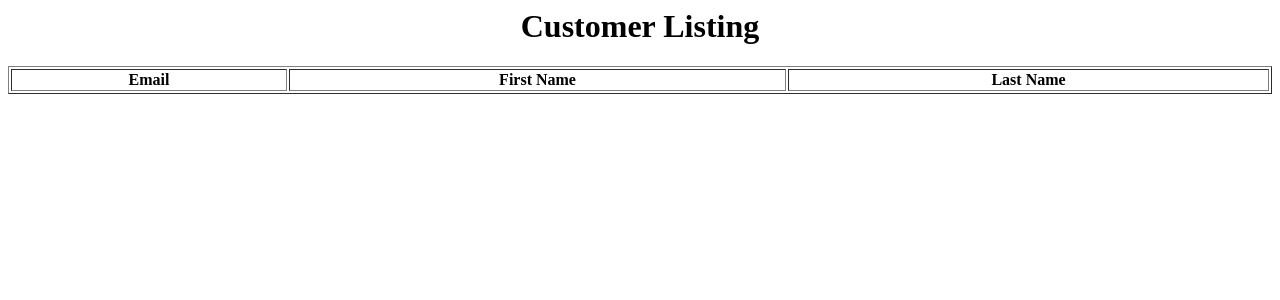
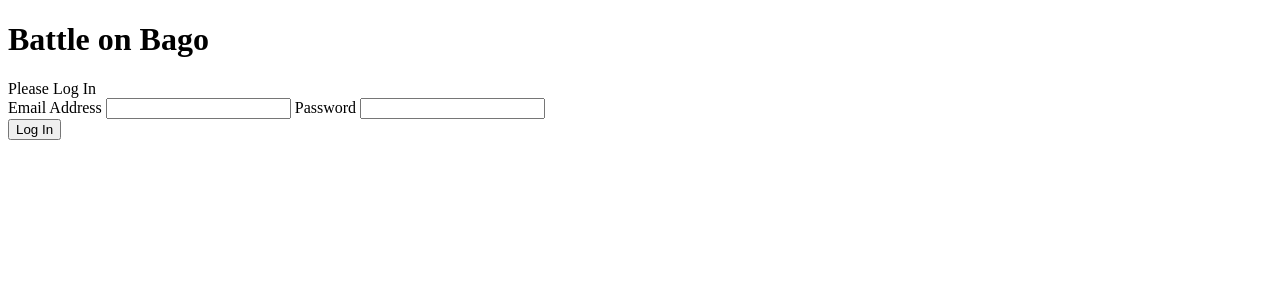
Before and after one commit to tsmith3480/Battle-on-Bago, a PHP site: page /BoBHTML/_php/DBQuery.php in a window 1280 px wide. Shown: the top 300 px of the page. Run offline with PHP 8.4, Linux system fonts and the light colour scheme; data that the repository does not hold is empty; some libraries are stand-ins or nearby versions.

Commit message:
Password protected DBQuery. Added session and cookie variables.

```diff
--- a/public/BoBHTML/_php/DBQuery.php
+++ b/public/BoBHTML/_php/DBQuery.php
@@ -1,5 +1,5 @@
 <?php
-//require_once('passwordverify.php');
+require_once('../_php/PasswordVerifySession.php');
 //require_once('GetNameCookie.php');
 ?>
 <html>
@@ -24,7 +24,7 @@
 		$username = 'bobadmin';
 		$password = 'Agilebob60515';
 		$db = new PDO($dsn,$username,$password);*/
-
+        print ('<h1>Welcome, ' . $_COOKIE["FirstName"] . '</h1>');
 		$db = new PDO("sqlsrv:Server=agilebob.database.windows.net;Database=bob", "bobadmin", "Agilebob60515");
 		$SQL = $db->prepare('Select * from tblContestants');
 		$SQL->execute();
--- /dev/null
+++ b/public/BoBHTML/_php/PasswordVerifySession.php
@@ -0,0 +1,113 @@
+<!DOCTYPE html>
+<?php
+/**
+ * Created by PhpStorm.
+ * User: tony
+ * Date: 4/8/16
+ * Time: 11:00 AM
+ */
+
+session_start();
+if (!isset($_SESSION["contId"])){
+    # Check for empty credentials
+    switch (true) {
+        case empty($_POST["txtEmail"]):
+            showForm();
+            exit();
+        case empty($_POST["txtPassword"])   :
+            showForm();
+            exit();
+        default:
+            $Email = $_POST["txtEmail"];
+            $Password = $_POST["txtPassword"];
+            break;
+    }
+
+    # Validate password
+    if ($Password != Password($Email, $FirstName)) {
+        showForm('Invalid email and password combination');
+        exit();
+    }
+
+    setcookie('FirstName', $FirstName, strtotime('+1 week'), "/");
+    $_SESSION["contId"] = $Email;
+}
+
+# Return users password from the DB
+function Password($contID, &$FirstName)
+{
+    $dsn = 'sqlsrv:Server=agilebob.database.windows.net;Database=bob';
+    $uname = 'bobadmin';
+    $pwd = 'Agilebob60515';
+    $options = array(PDO::ATTR_ERRMODE => PDO::ERRMODE_EXCEPTION);
+
+    try {
+        $db = new PDO($dsn, $uname, $pwd, $options);
+
+        $SQL = $db->prepare("SELECT Password, fName FROM tblContestants WHERE Email = :contId");
+        $SQL->bindValue(':contId', $contID);
+
+        $SQL->execute();
+        $Contestant = $SQL->fetch();
+
+        if ($Contestant === false) {
+            $Password = null;
+        } else {
+            $Password = $Contestant['Password'];
+            $FirstName = $Contestant['fName'];
+        }
+
+        $SQL->closeCursor();
+        $db = null;
+
+    } catch (PDOException $e) {
+        $error_message = $e->getMessage();
+        echo("<p>Database error: $error_message</p>");
+        exit();
+    }
+
+    return $Password;
+}
+
+    #Shows HTML login form
+    function showForm($msg = "Please Log In")
+    {
+        print ('
+			<html>
+			<head>
+
+			</head>
+
+			<body>
+				<div id="Container">
+					<header>
+						<h1>Battle on Bago</h1>
+					</header>
+
+					<div id="Logo">
+					</div><!-- End of Logo -->
+
+					<div id="OrderForm">
+						<div id="message">' . $msg . '</div>
+
+						<form method="post" action="">
+
+							<div id="FormFields">
+								<label for="txtEmail">Email Address</label>
+								<input type="text" name="txtEmail" id="txtEmail" />
+
+								<label for="txtPassword">Password</label>
+								<input type="password" name="txtPassword" id="txtPassword" />
+							</div><!-- End of FormFields -->
+
+							<div id="FormButtons">
+								<input type="submit" value="Log In" />
+							</div><!-- End of FormButtons -->
+						</form>
+					</div><!-- End of OrderForm -->
+				</div><!-- End of Container -->
+			</body>
+			</html>
+		');
+    }
+?>
--- a/public/BoBHTML/home2.html
+++ b/public/BoBHTML/home2.html
@@ -35,7 +35,7 @@
       	<div id="password_signup">
       		<input type="text" class="textbox" id="email" name="email" placeholder="email" />
       		<br />
-      		<input type="text" class="password" id="password" name="password" placeholder="password" />
+      		<input type="password" class="password" id="password" name="password" placeholder="password" />
       	</div>
 
      </div><br />
```
Also changed, not shown: public/BoBHTML/_php/LoginOut2.php (+4 -4 lines).
